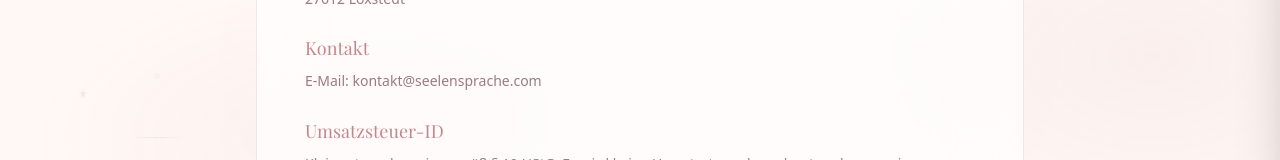
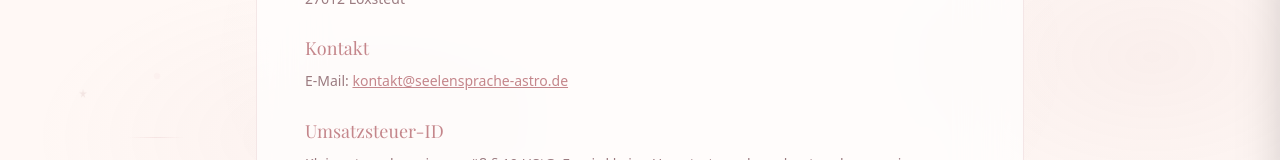
Before and after one commit to vibck/astro, a Next.js app: page /impressum in a window 1280 px wide. Shown: the part 343-503 px from the top of the page. Built offline with nearby package versions, Linux system fonts and the light colour scheme; a web font is replaced by a local one.

Commit message:
Kontakt-E-Mail auf kontakt@seelensprache-astro.de aktualisiert

```diff
--- a/src/app/agb/page.js
+++ b/src/app/agb/page.js
@@ -38,7 +38,7 @@ export default function AGBPage() {
                 (nachfolgend „Anbieter")
               </p>
               <p className="mt-2">
-                und dem Kunden (nachfolgend „Kunde") über die Website seelensprache.com
+                und dem Kunden (nachfolgend „Kunde") über die Website seelensprache-astro.de
                 (nachfolgend „Website").
               </p>
               <p className="mt-2">
--- a/src/app/datenschutz/page.js
+++ b/src/app/datenschutz/page.js
@@ -32,7 +32,7 @@ export default function DatenschutzPage() {
                 Patricia Beck<br />
                 Sandberg 20<br />
                 27612 Loxstedt<br />
-                E-Mail: kontakt@seelensprache.com
+                E-Mail: <a href="mailto:kontakt@seelensprache-astro.de" className="text-gold hover:text-gold-light underline transition-colors">kontakt@seelensprache-astro.de</a>
               </p>
             </section>
 
@@ -172,7 +172,7 @@ export default function DatenschutzPage() {
                 <li><strong>Widerspruch</strong> gegen die Verarbeitung (Art. 21 DSGVO)</li>
               </ul>
               <p className="mt-2">
-                Zur Ausübung Ihrer Rechte wenden Sie sich an: kontakt@seelensprache.com
+                Zur Ausübung Ihrer Rechte wenden Sie sich an: <a href="mailto:kontakt@seelensprache-astro.de" className="text-gold hover:text-gold-light underline transition-colors">kontakt@seelensprache-astro.de</a>
               </p>
             </section>
 
--- a/src/app/impressum/page.js
+++ b/src/app/impressum/page.js
@@ -37,7 +37,7 @@ export default function ImpressumPage() {
             <section>
               <h2 className="font-serif text-lg text-gold mb-2">Kontakt</h2>
               <p>
-                E-Mail: kontakt@seelensprache.com
+                E-Mail: <a href="mailto:kontakt@seelensprache-astro.de" className="text-gold hover:text-gold-light underline transition-colors">kontakt@seelensprache-astro.de</a>
               </p>
             </section>
 
--- a/src/app/widerruf/page.js
+++ b/src/app/widerruf/page.js
@@ -40,7 +40,7 @@ export default function WiderrufPage() {
                 Patricia Beck<br />
                 Sandberg 20<br />
                 27612 Loxstedt<br />
-                E-Mail: kontakt@seelensprache.com
+                E-Mail: <a href="mailto:kontakt@seelensprache-astro.de" className="text-gold hover:text-gold-light underline transition-colors">kontakt@seelensprache-astro.de</a>
               </p>
               <p className="mt-2">
                 mittels einer eindeutigen Erklärung (z.&nbsp;B. ein mit der Post versandter Brief
```
